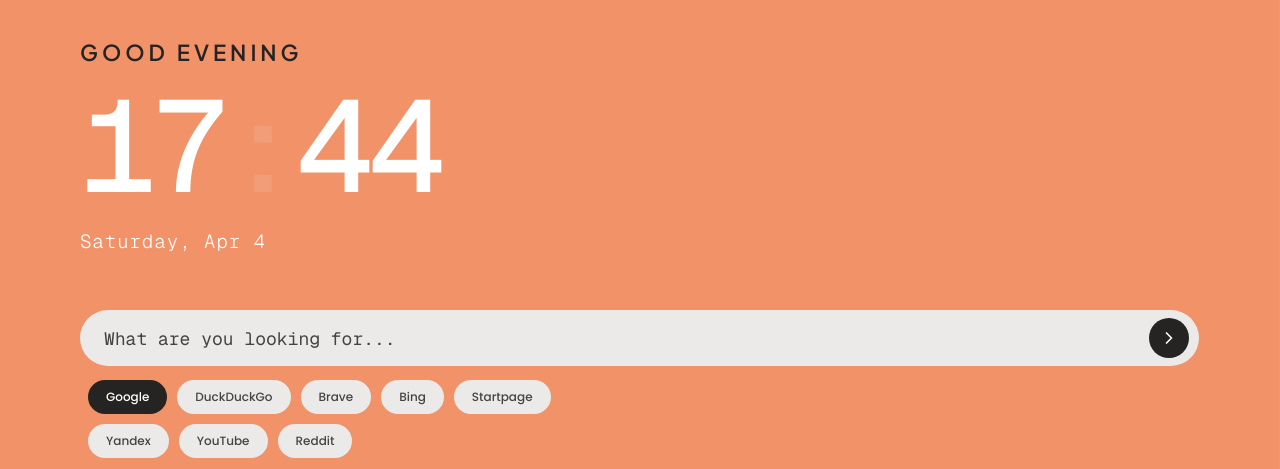
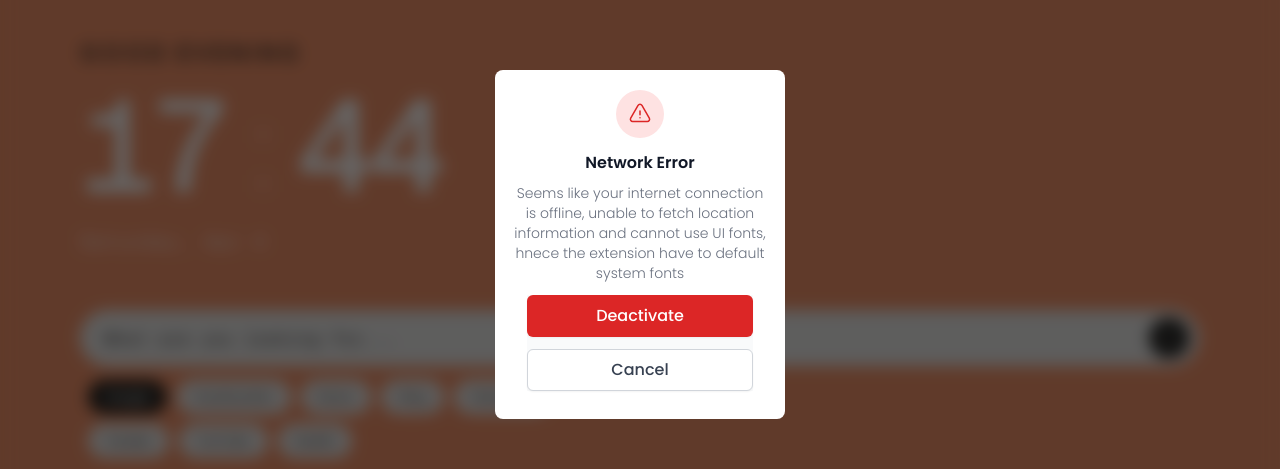
Before and after one commit to AnkitM-gitH7920/NYNT-Nuvo-You-New-Tab, a React (Vite) app: page / in a window 1280 px wide. Shown: the part 156-625 px from the top of the page. Built offline with nearby package versions, Linux system fonts and the light colour scheme; a web font is replaced by a local one.

Commit message:
added error message display

```diff
--- a/src/App.jsx
+++ b/src/App.jsx
@@ -63,8 +63,12 @@ export default function App() {
      //useState
      const [query, setQuery] = useState("");
      const [todoOpen, setTodoOpen] = useState(false);
-     const [showError, setShowError] = useState(false);
+     const [showError, setShowError] = useState(true);
      const [showShortcuts, setShowShortcuts] = useState(false);
+     const [errorInfo, setShowErrorInfo] = useState({
+          errTitle: "Network Error",
+          errMessage: "Seems like your internet connection is offline, unable to fetch location information and cannot use UI fonts, hnece the extension have to default system fonts"
+     })
      const [isSongPlaying, setIsSongPlaying] = useState(false); //Not in use
      const [showAddShortcut, setShowAddShortcut] = useState(false);
      const [searchSuggestions, setSearchSuggestions] = useState([]);
@@ -536,7 +540,12 @@ export default function App() {
                     )}
 
                     {showError && (
-                         <Error onClose={() => setShowError(false)} err=""/>
+                         <Error
+                         onClose={() =>
+                              setShowError(false)
+                         }
+                         errTitle={Object.keys(errorInfo).length ? errorInfo.errTitle : "Network error"}
+                         errMessage={Object.keys(errorInfo).length ? errorInfo.errMessage : "Lorem ipsum dolor sit amet consectetur adipisicing elit. Libero explicabo sunt ab accusamus? Ad veritatis, quod nesciunt porro et vitae. Quisquam dolor, quo error incidunt ratione natus velit inventore sunt!"}/>
                     )}
                </main>
           </>
--- a/src/error.css
+++ b/src/error.css
@@ -1,4 +1,4 @@
-.error-wrapper{
+.error-wrapper {
      position: absolute;
      right: 0;
      left: 0;
@@ -8,20 +8,29 @@
      backdrop-filter: blur(8px);
      animation: fadeIn var(--transition);
 }
-@keyframes fadeIn{
-     from{
+
+@keyframes fadeIn {
+     from {
           opacity: 0;
      }
-     to{
+
+     to {
           opacity: 1;
      }
 }
-.error-container{
+
+/*UI credit :- From Uiverse.io by Yaya12085 */
+.error-container {
+     overflow: hidden;
+     position: absolute;
+     background-color: #ffffff;
+     text-align: left;
+     border-radius: 0.5rem;
+     max-width: 290px;
      animation: slideIn var(--transition);
-
 }
 @keyframes slideIn{
-     from{
+     from {
           opacity: 0;
           transform: scale(0.95) translateY(8px);
      }
@@ -30,3 +39,87 @@
           transform: scale(1) translateY(0);
      }
 }
+
+.error-container-header {
+     padding: 1.25rem 1rem 1rem 1rem;
+     background-color: #ffffff;
+}
+
+.error-container-image {
+     display: flex;
+     margin-left: auto;
+     margin-right: auto;
+     background-color: #fee2e2;
+     flex-shrink: 0;
+     justify-content: center;
+     align-items: center;
+     width: 3rem;
+     height: 3rem;
+     border-radius: 9999px;
+}
+
+.error-container-image svg {
+     color: #dc2626;
+     width: 1.5rem;
+     height: 1.5rem;
+}
+
+.error-container-content {
+     margin-top: 0.75rem;
+     text-align: center;
+}
+
+.error-container-title {
+     color: #111827;
+     font-size: 1rem;
+     font-weight: 600;
+     line-height: 1.5rem;
+}
+
+.error-container-message {
+     margin-top: 0.5rem;
+     color: #6b7280;
+     font-size: 0.875rem;
+     line-height: 1.25rem;
+}
+
+.error-container-actions {
+     margin: 0.75rem 1rem;
+     background-color: #f9fafb;
+}
+
+.deactivate {
+     display: inline-flex;
+     padding: 0.5rem 1rem;
+     background-color: #dc2626;
+     color: #ffffff;
+     font-size: 1rem;
+     line-height: 1.5rem;
+     font-weight: 500;
+     justify-content: center;
+     width: 100%;
+     border-radius: 0.375rem;
+     border-width: 1px;
+     border-color: transparent;
+     box-shadow: 0 1px 2px 0 rgba(0, 0, 0, 0.05);
+}
+
+.cancel {
+     display: inline-flex;
+     margin-top: 0.75rem;
+     padding: 0.5rem 1rem;
+     background-color: #ffffff;
+     color: #374151;
+     font-size: 1rem;
+     line-height: 1.5rem;
+     font-weight: 500;
+     justify-content: center;
+     width: 100%;
+     border-radius: 0.375rem;
+     border: 1px solid #d1d5db;
+     box-shadow: 0 1px 2px 0 rgba(0, 0, 0, 0.05);
+}
+
+button {
+     cursor: pointer;
+}
--- a/src/error.jsx
+++ b/src/error.jsx
@@ -1,13 +1,40 @@
 import "./error.css";
 import "./utilities.css";
 
-export default function Error({ err, onClose }) {
+export default function Error({ onClose, errTitle, errMessage }) {
      return (
+          // start by improving the Ui of error wrapper
           <div className="error-wrapper center">
                <div className="error-container">
-                    <p className="error-message">{err}</p>
+                    <div className="error-container-header">
+                         <div className="error-container-image">
+                              <svg
+                                   aria-hidden="true"
+                                   stroke="currentColor"
+                                   strokeWidth="1.5"
+                                   viewBox="0 0 24 24"
+                                   fill="none"
+                              >
+                                   <path
+                                        d="M12 9v3.75m-9.303 3.376c-.866 1.5.217 3.374 1.948 3.374h14.71c1.73 0 2.813-1.874 1.948-3.374L13.949 3.378c-.866-1.5-3.032-1.5-3.898 0L2.697 16.126zM12 15.75h.007v.008H12v-.008z"
+                                        strokeLinejoin="round"
+                                        strokeLinecap="round"
+                                   ></path>
+                              </svg>
+                         </div>
+                         <div className="error-container-content">
+                              <span className="error-container-title">{errTitle}</span>
+                              <p className="error-container-message">{errMessage} </p>
+                         </div>
+                         <div className="error-container-actions">
+                              <button className="deactivate" type="button">Deactivate</button>
+                              <button
+                                   onClick={onClose}
+                                   className="cancel"
+                                   type="button">Cancel</button>
+                         </div>
+                    </div>
                </div>
-               <button onClick={onClose}>Close</button>
           </div>
      )
 }
```
